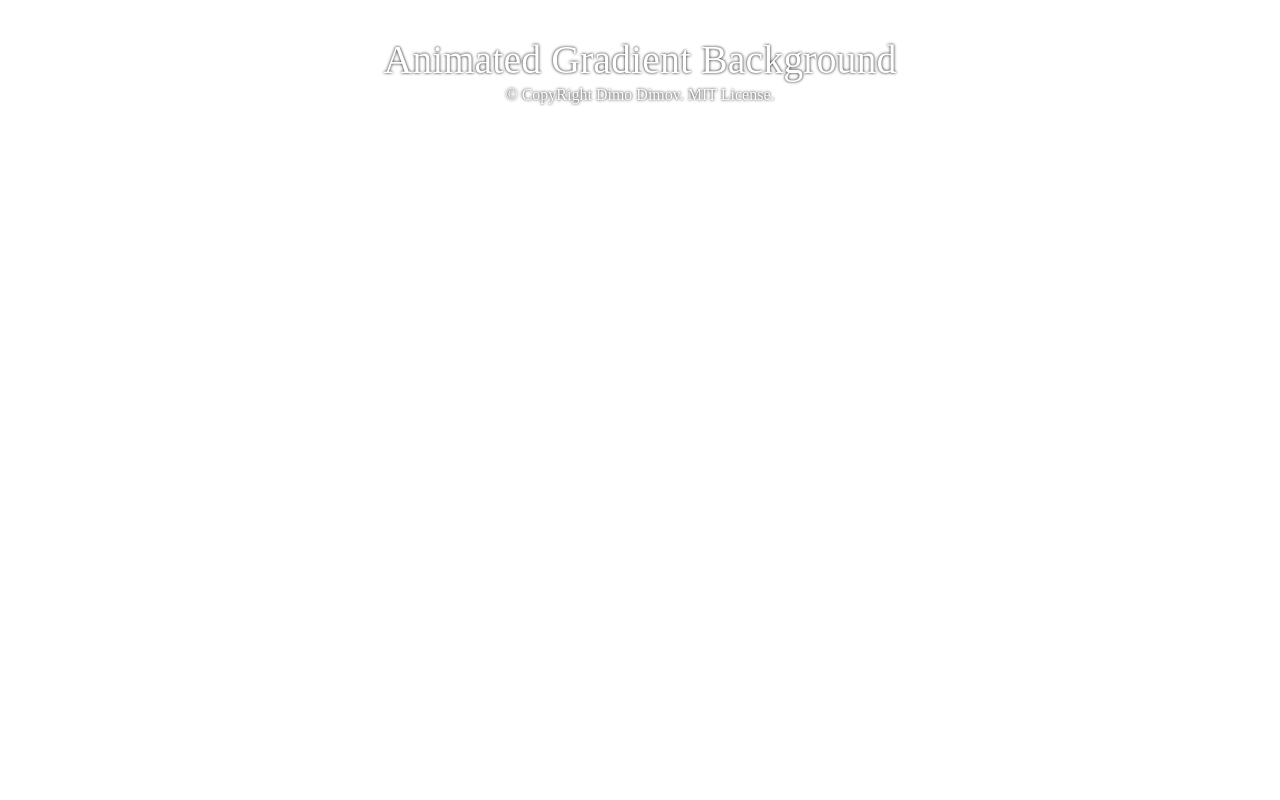
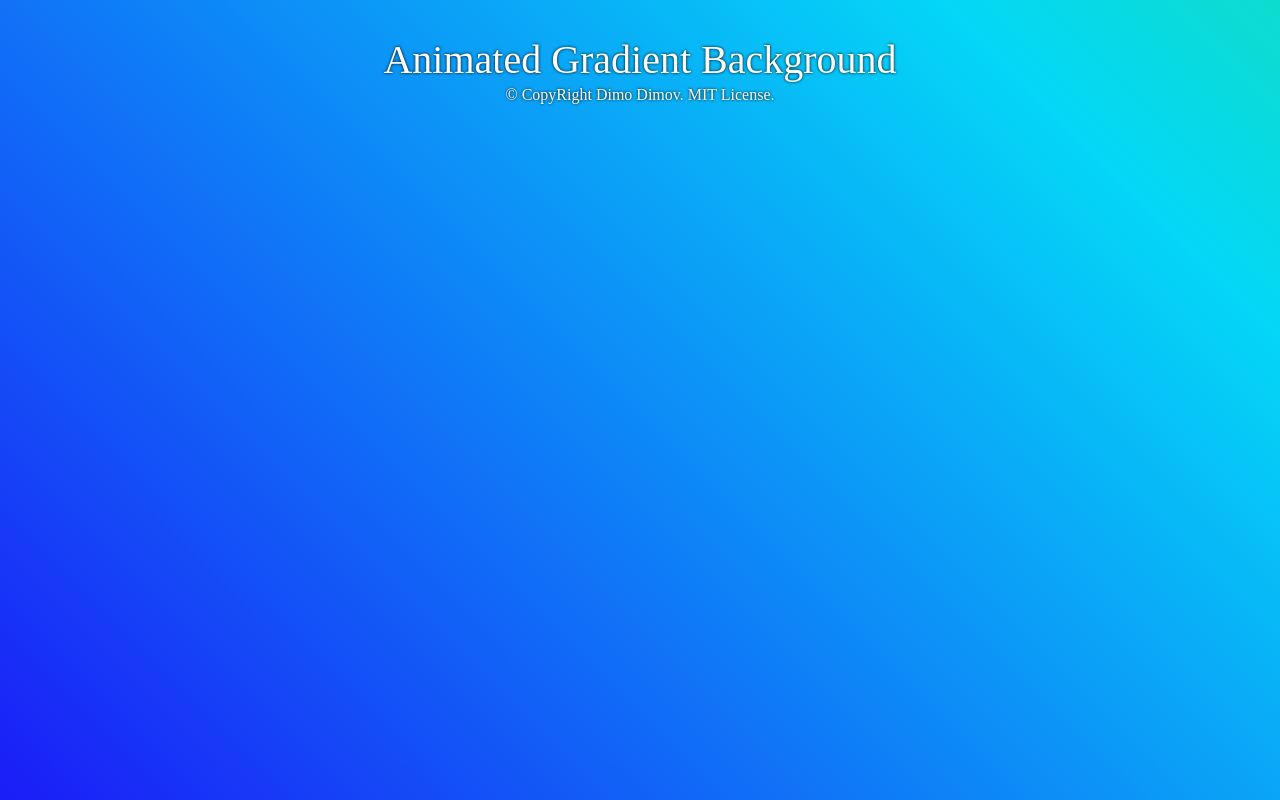
Before and after one commit to DimovDimo/animated-gradient-background, a plain HTML site: page app/index.html in a window 1280 px wide. Drawn offline with Linux system fonts and the light colour scheme.

Commit message:
added css for linear-gradient

```diff
--- a/app/resources/css/styles.css
+++ b/app/resources/css/styles.css
@@ -1,7 +1,10 @@
 body {
 	text-align: center;
 	color: white;
-    text-shadow: 0px 0px 3px rgba(0, 0, 0, 1);
+	text-shadow: 0px 0px 3px rgba(0, 0, 0, 1);
+	background: linear-gradient(45deg, #1d04f7, #04d7f7, #35f704, #8e04f7, #c2f704, #3ab76a, #78c1b9, #afaaf7);
+	background-size: 1000% 1000%;
+	animation: gradient 5s infinite;
 }
 
 h1 {
```
